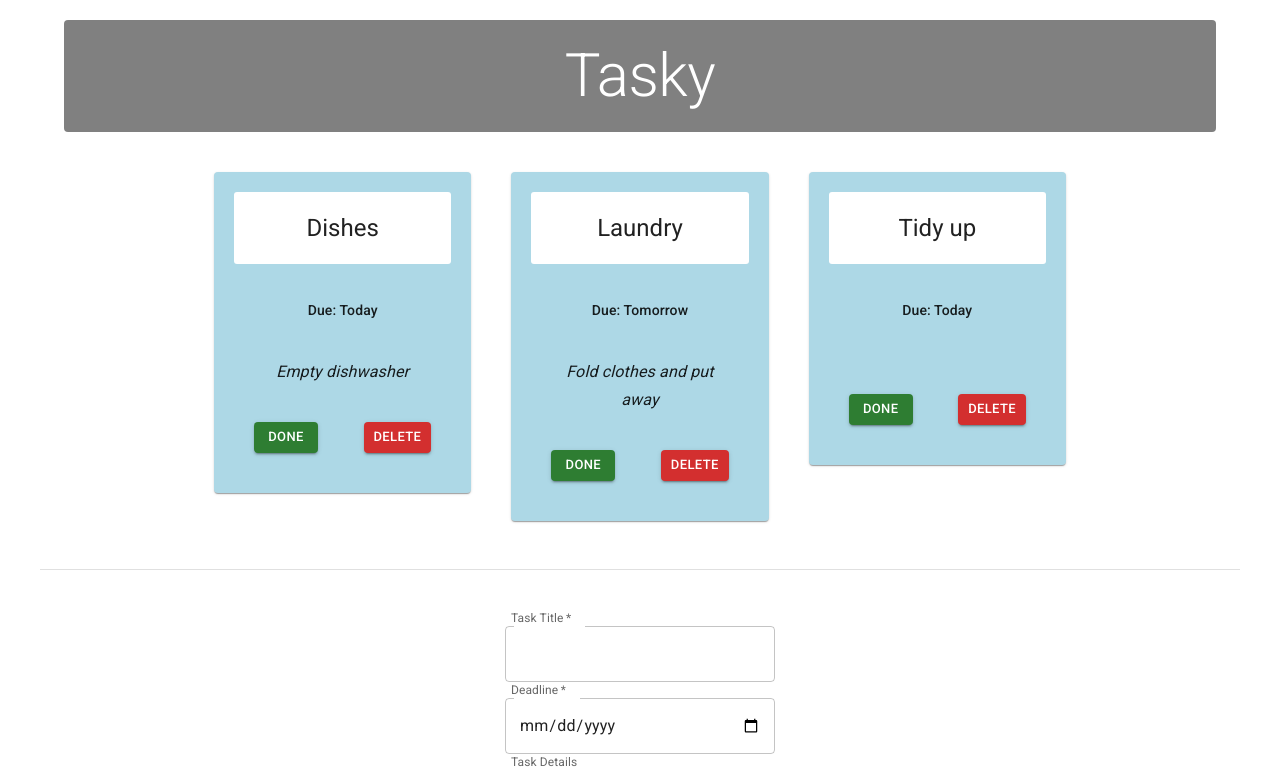
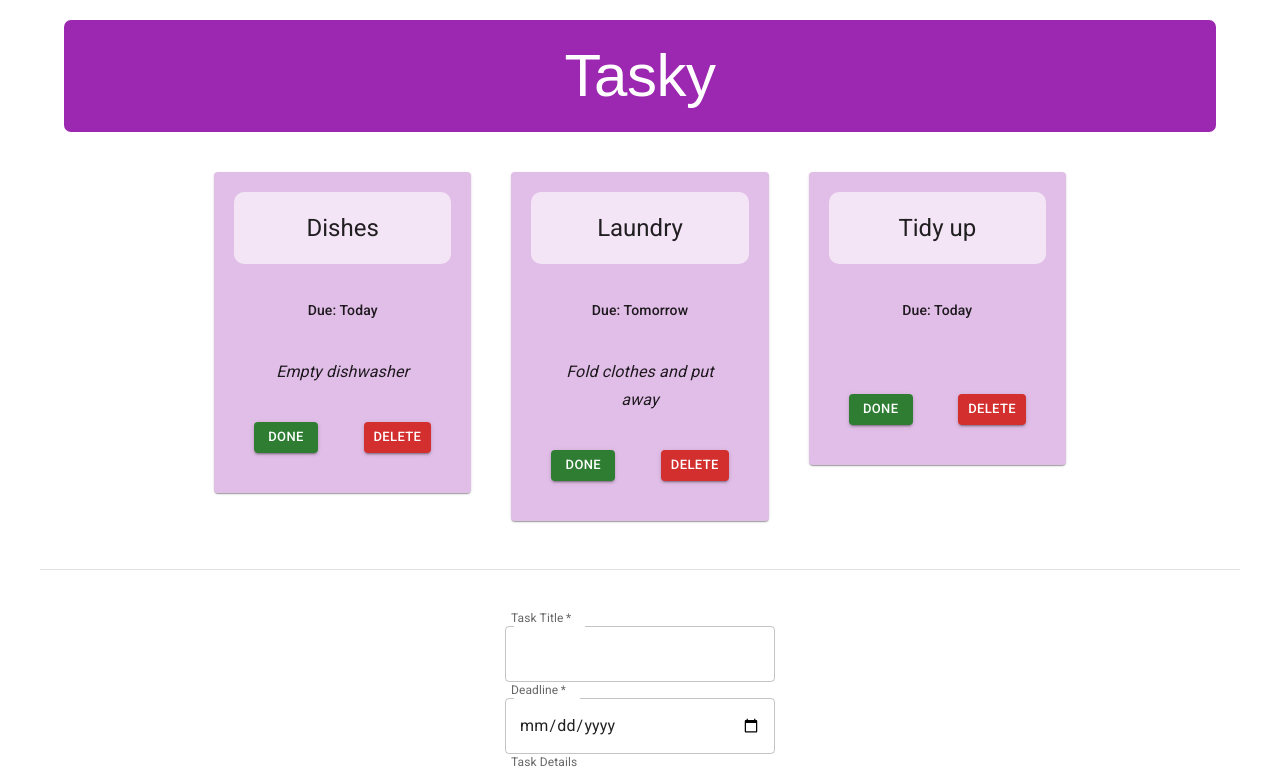
Before and after one commit to johannes-grcevic/react-basics-labs, a React (Vite) app in the folder tasky/: page / in a window 1280 px wide. Shown: the top 768 px of the page. Built offline with nearby package versions, Linux system fonts and the light colour scheme.

Commit message:
Tasky Lab 3 Exercises done

```diff
--- a/tasky/src/App.jsx
+++ b/tasky/src/App.jsx
@@ -78,12 +78,13 @@ function App() {
           align="center"
           gutterBottom
           sx={{
-            backgroundColor: 'gray',
+            backgroundColor: '#9c27b0',
+            fontFamily: 'Arial, sans-serif',
             textAlign: 'center',
             color: 'white',
             padding: '20px',
             margin: '20px 0 40px 0',
-            borderRadius: '4px'
+            borderRadius: '7px'
           }}
         >
           Tasky
--- a/tasky/src/components/Form.jsx
+++ b/tasky/src/components/Form.jsx
@@ -54,7 +54,8 @@ const AddTaskForm = (props) => {
           sx={{
             m: 1,
             p: 1,
-            width: '95%'
+            width: '95%',
+            backgroundColor: '#4a148c',
           }}
         >
           Add Task
--- a/tasky/src/components/Task.jsx
+++ b/tasky/src/components/Task.jsx
@@ -16,15 +16,15 @@ const Task = (props) => {
         >
             <Card
                 sx={{
-                    backgroundColor: props.done ? 'lightgrey' : 'lightblue',
+                    backgroundColor: props.done ? 'lightgrey' : '#e1bee7',
                     padding: '20px'
                 }}
             >
                 <CardHeader
                     title={props.title}
                     sx={{
-                        backgroundColor: 'white',
-                        borderRadius: '3px',
+                        backgroundColor: '#f3e5f5',
+                        borderRadius: '10px',
                         padding: '20px',
                         textAlign: 'center'
                     }}
```
